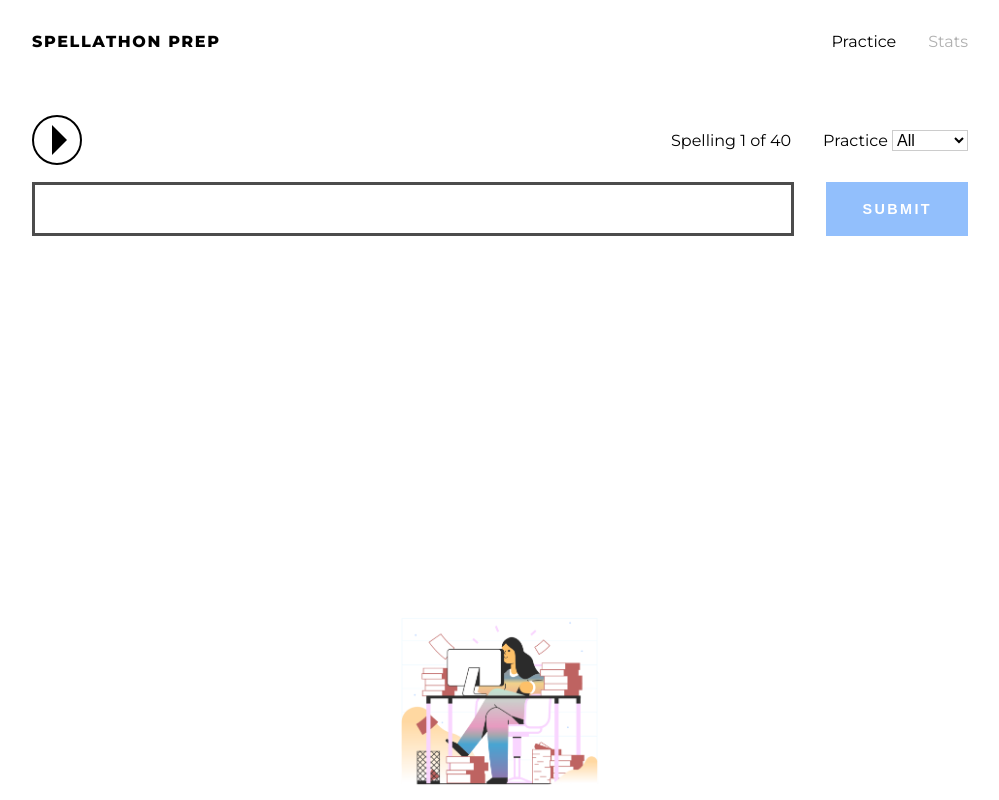
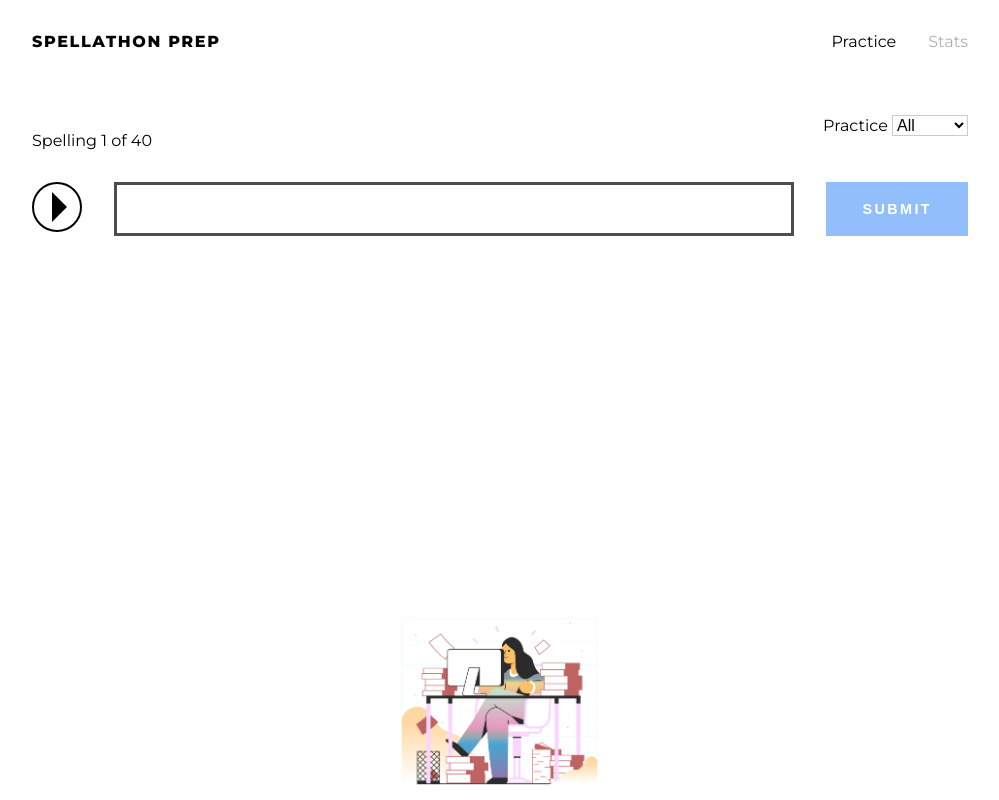
Before and after one commit to fardeem/spellings, a React (Create React App) app: page / in a window 1280 px wide. Shown: the whole page, without its empty margins (140-1139 px from the left). Built offline with nearby package versions, Linux system fonts and the light colour scheme.

Commit message:
Move player into form

```diff
--- a/src/components/Form.jsx
+++ b/src/components/Form.jsx
@@ -1,5 +1,6 @@
 import React, { useState, useEffect, useRef, useCallback } from "react";
 
+import Sound from "./Player";
 
 import styles from "./Form.module.css";
 
@@ -55,6 +56,10 @@ const Form = ({ word, next }) => {
   return (
     <div>
       <form className={styles.form} onSubmit={handleSubmit}>
+        <Sound
+          word={word}
+        />
+
         <input
           type="text"
           className={styles.input}
--- a/src/pages/Practice.jsx
+++ b/src/pages/Practice.jsx
@@ -1,7 +1,6 @@
 import React, { useContext, useEffect, useState } from "react";
 
 import StoreContext from "../store";
-import Player from "../components/Player";
 import Form from "../components/Form";
 
 import styles from "./Practice.module.css";
@@ -26,14 +25,11 @@ const Practice = () => {
   return (
     <div>
       <div className={styles.control}>
-        <Player word={queue[practiceIndex]} />
-
-        <div className={styles.metaPanel}>
         <p className="counter">
           Spelling {practiceIndex + 1} of {queue.length}
         </p>
 
-          <label className={styles.selectLabel}>
+        <label>
           <span>Practice </span>
           <select
             value={option}
@@ -45,7 +41,6 @@ const Practice = () => {
           </select>
         </label>
       </div>
-      </div>
 
       <Form word={queue[practiceIndex]} next={nextWord} />
     </div>
```
Lines whose indentation alone changed are shown as unchanged.
